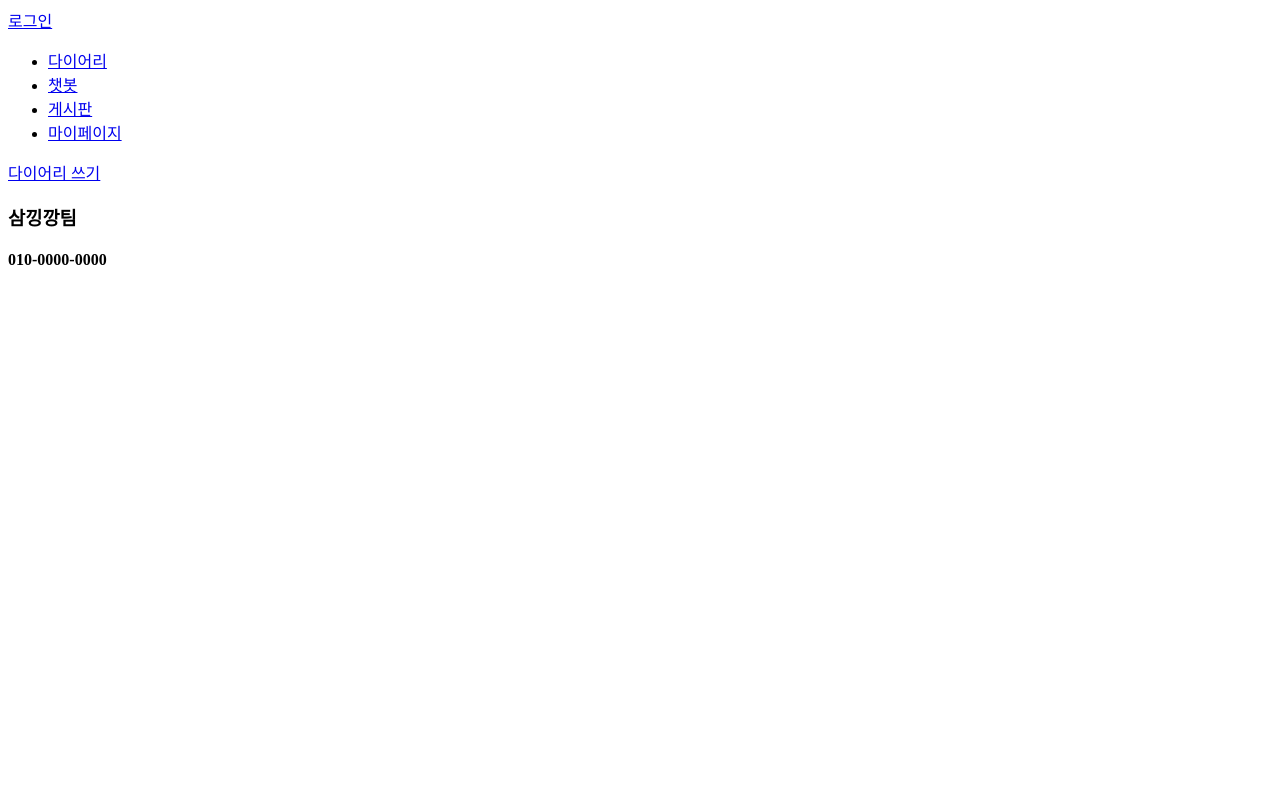
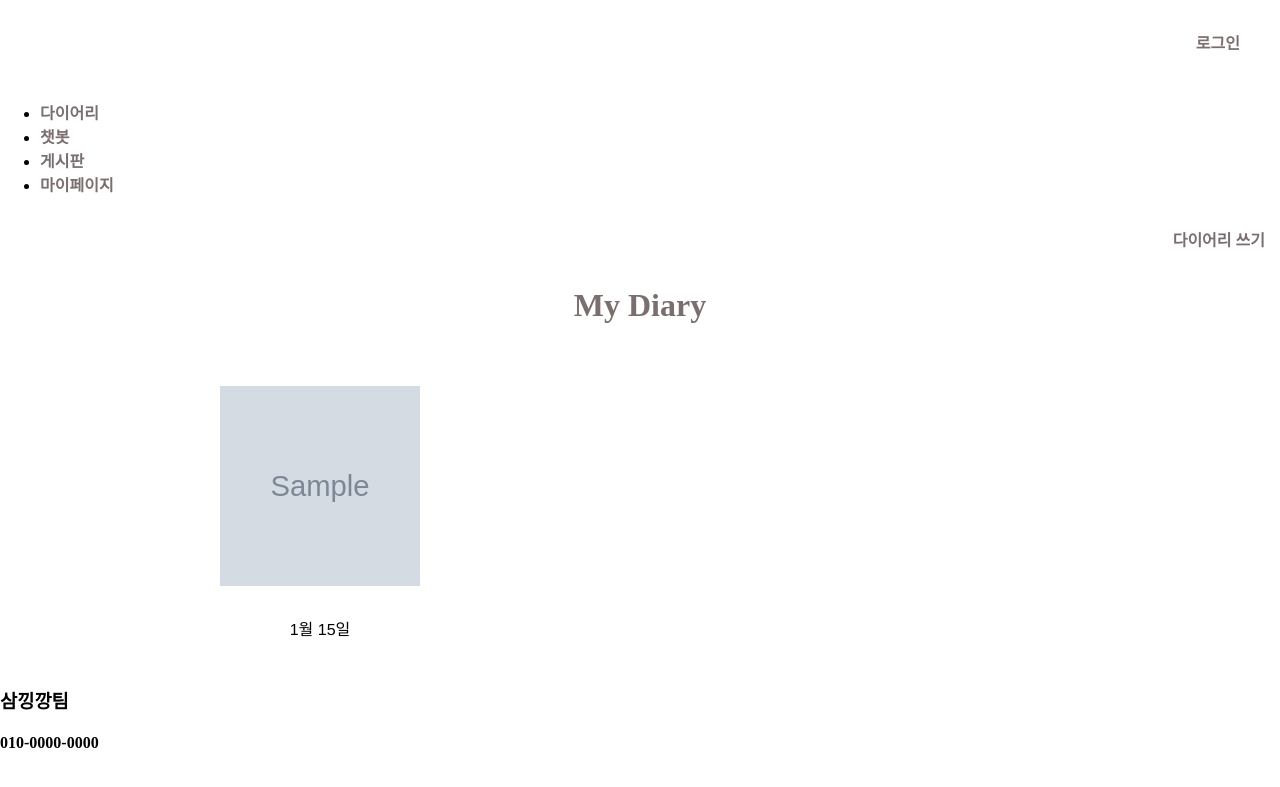
Before and after one commit to Team-Samkkingkkang/popoDiary_postgres, a Django app: template diaryapp/templates/diaryapp/diary.html in a window 1280 px wide. Shown: the top 787 px of the page. Run offline with Django 4.2, Linux system fonts and the light colour scheme; the template is opened without the code that fills it: values that come from a table or form of the project are taken from there, others are empty; tables that the repository leaves empty hold one stand-in row (values such as "Sample post"); grey boxes marked "Sample" are stand-in pictures.

Commit message:
diary design updated

```diff
--- a/diaryapp/templates/diaryapp/diary.html
+++ b/diaryapp/templates/diaryapp/diary.html
@@ -2,6 +2,23 @@
 
 {% block content %}
 
-    <a href="{% url 'diarys:create_diary' %}">다이어리 쓰기</a>
+    <div class="diary_write_button">
+        <a href="{% url 'diarys:create_diary' %}">다이어리 쓰기</a>
+    </div>
+    <div class="diary_name">
+        <h1>My Diary</h1>
+    </div>
+    <div class="diary">
+        <div class="diary_image_list">
+        {% for diary in diarys %}
+            <div class="diary_image_list_content">
+            <a href="{% url 'diarys:detail' diary.id %}" >
+                <img src="{{ diary.diary_img.url }}" class="diary_image">
+            </a>
+            <p class="diary_date">{{diary.diary_date.month}}월 {{diary.diary_date.day}}일</p>
+            </div>
+        {% endfor %}
+        </div>
+    </div>
 
 {% endblock %}
--- /dev/null
+++ b/static/css/base.css
@@ -0,0 +1,38 @@
+:root {
+    --a_tag_color : #7A6E6E;
+}
+
+body {
+    margin: 0;
+}
+
+a {
+    color: var(--a_tag_color);
+    text-decoration: none;
+    font-weight: bold;
+}
+
+.login_area {
+    padding: 20px;
+}
+
+.login {
+    display: flex;
+    flex-direction: row-reverse;
+    margin: 10px;
+    padding-right: 10px;
+}
+
+.header_list {
+    display: flex;
+    justify-content: space-evenly;
+    list-style: none;
+}
+
+.header_list li {
+    font-weight: bold;
+}
+
+.header_list > li:hover {
+    text-decoration: underline;
+}
--- /dev/null
+++ b/static/css/diary_style.css
@@ -0,0 +1,36 @@
+:root {
+    --text-color: #7A6E6E;
+}
+
+.diary_write_button {
+    display: flex;
+    flex-direction: row-reverse;
+    padding: 15px;
+}
+
+.diary_name {
+    display: flex;
+    justify-content: center;
+    color: var(--text-color);
+}
+
+.diary_image_list {
+    display: flex;
+    flex-wrap: wrap;
+    margin: 20px 200px;
+    padding: 10px;
+}
+
+.diary_image {
+    width: 200px;
+    height: 200px;
+    object-fit: cover;
+    padding: 10px;
+}
+
+.diary_date {
+    padding: 0px 10px;
+    display: flex;
+    justify-content: center;
+    font-family: "Helvetica Neue", sans-serif;
+}
--- a/templates/base.html
+++ b/templates/base.html
@@ -4,7 +4,10 @@
     {% include 'head.html' %}
 </head>
 <body>
-    <a href="{% url 'accounts:hello' %}">로그인</a>
+    <div class="login_area">
+        <a href="{% url 'accounts:hello' %}" class="login">로그인</a>
+    </div>
+
     {% include 'header.html' %}
     {% block content %}
     {% endblock %}
--- a/templates/head.html
+++ b/templates/head.html
@@ -3,3 +3,6 @@
       content="width=device-width, user-scalable=no, initial-scale=1.0, maximum-scale=1.0, minimum-scale=1.0">
 <meta http-equiv="X-UA-Compatible" content="ie=edge">
 <title>포포 다이어리, 마음을 쓰는 일기장</title>
+{% load static %}
+<link rel="stylesheet" href="{% static 'css/base.css' %}">
+<link rel="stylesheet" href="{% static 'css/diary_style.css' %}">
```
Also changed, not shown: diaryapp/templates/diaryapp/diary_detail.html (added, +12 -0 lines).
